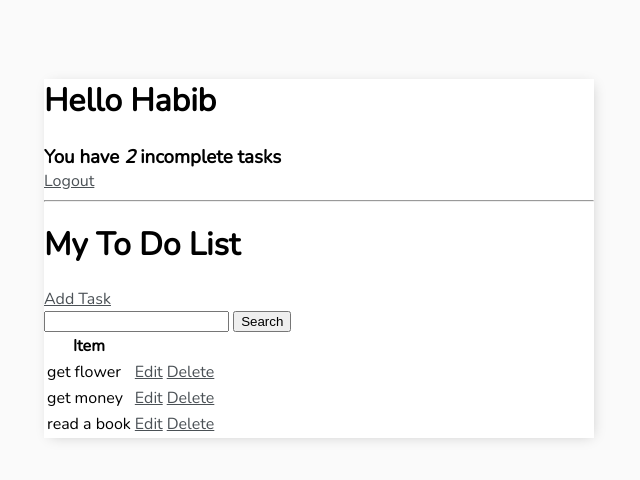
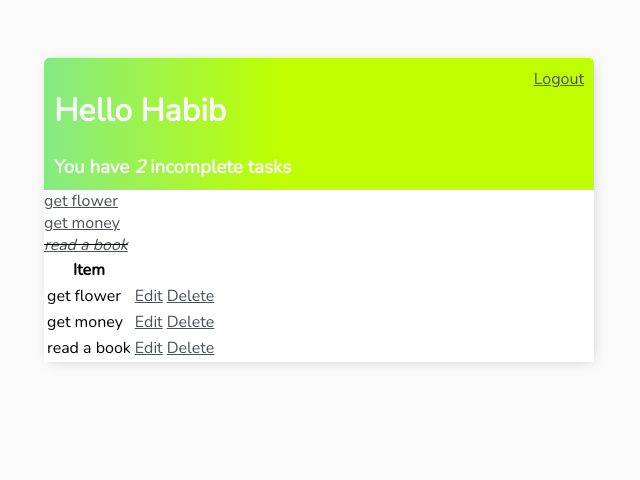
Before and after one commit to HABIBULLO77/ToDo-List, a Django app: page / in a window 1280 px wide. Shown: the top 480 px of the page, without its empty margins (321-961 px from the left). Run offline with Django 4.2, Linux system fonts and the light colour scheme; a user stored in the database is signed in; data comes from the database, SQL or seed files in the repository; both versions use the stored data as it was after the commit.

Commit message:
styling pages

```diff
--- a/base/templates/base/main.html
+++ b/base/templates/base/main.html
@@ -37,6 +37,20 @@
                     -webkit-box-shadow: 2px 2px 13px -4px rgba(0, 0, 0, 0.21);
                     box-shadow: 2px 2px 13px -4px rgba(0, 0, 0, 0.21);
                 }
+
+            .header-bar {
+                display: flex;
+                justify-content: space-between;
+                color: #fff;
+                padding: 10px;
+                border-radius: 5px 5px 0 0;
+                background: linear-gradient(90deg, #85EA85 0%, #BFFF00 43%, #BFFF00 100%);
+            }
+
+            .header-bar{
+                color: rgb(247, 247, 247);
+                text-decoration: none;
+            }
         </style>
     </head>
     <body>
--- a/base/templates/base/task_list.html
+++ b/base/templates/base/task_list.html
@@ -16,14 +16,37 @@
 
 
 
-<hr>
-<h1>My To Do List {{color}}</h1>
-<a href="{% url 'task-create' %}">Add Task</a>
 
+<!--<a href="{% url 'task-create' %}">Add Task</a>
 <form method="GET">
     <input type="text" name="search-area" value="{{ search_input }}">
     <input type="submit" value="Search">
-</form>
+</form> -->
+
+<div class="task-items-wrapper">
+    {% for task in tasks %}
+        <div class="task-wrapper">
+            {% if task.complete %}
+                <div class="task-title">
+                    <div class="task-complete-icon">
+
+                    </div>
+                    <i><s><a href="{% url 'task-update' task.id %}">{{task}}</a></s></i>
+                </div>
+
+            {% else %}
+            <div class="task-title">
+                <div class="task-complete-icon">
+
+                </div>
+                <a href="{% url 'task-update' task.id %}">{{task}}</a>
+            </div>
+            {% endif %}
+        </div>
+    {% empty %}
+    <h3>No items in list</h3>
+    {% endfor %}
+</div>
 
 <table>
     <tr>
```
Also changed, not shown: db.sqlite3.
